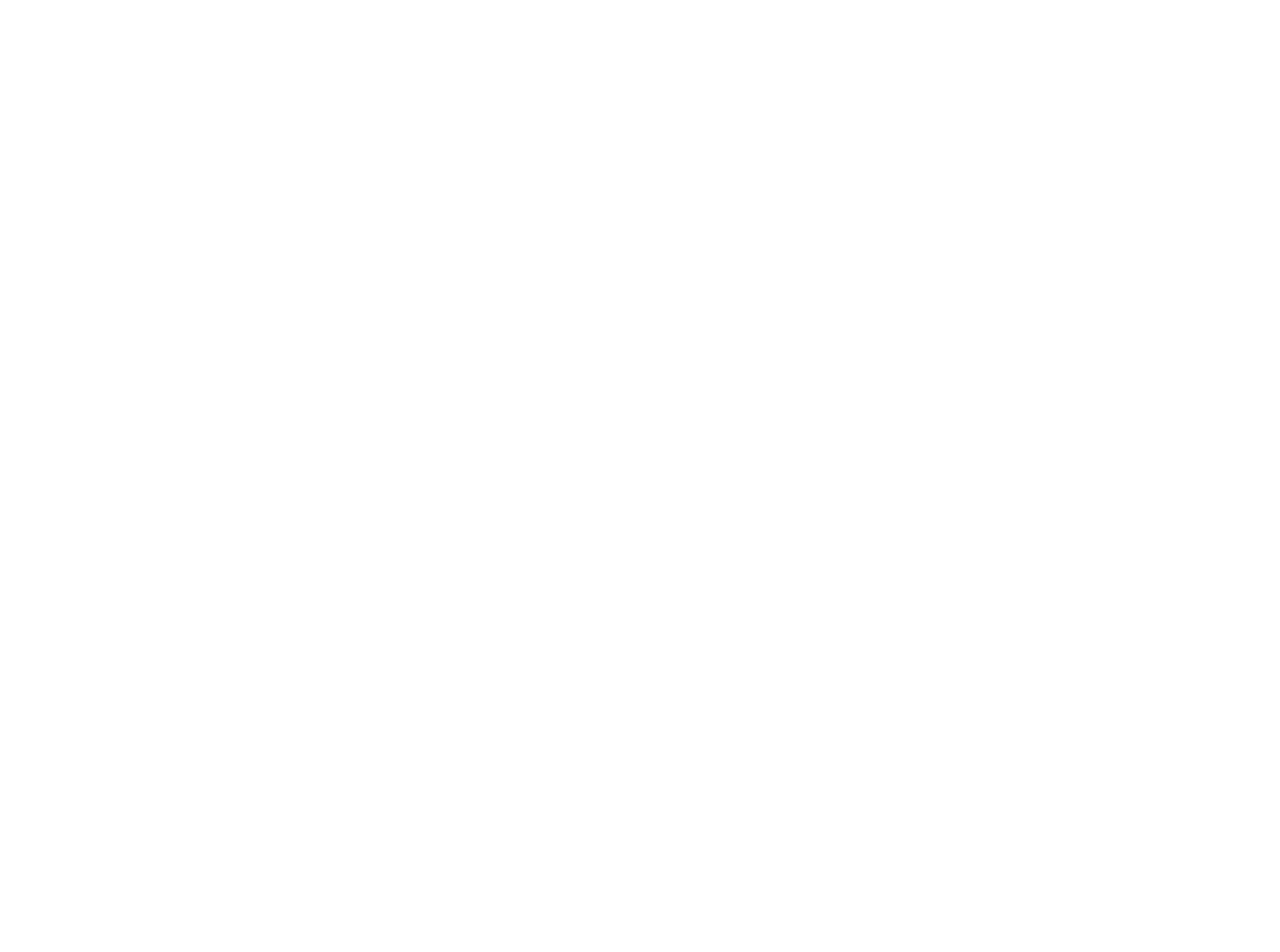
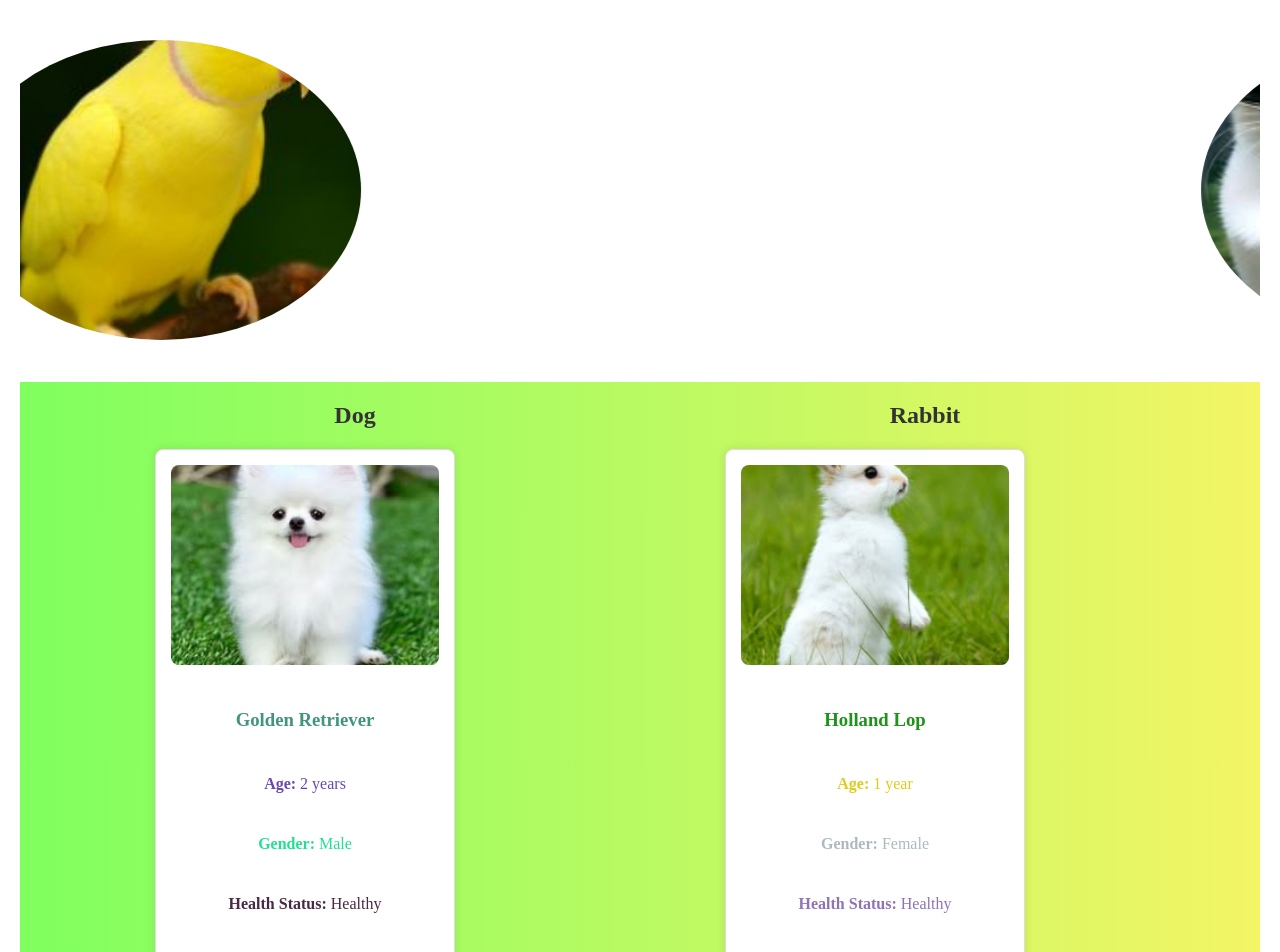
Before and after one commit to PRIYASAKI/Pet_Adaption_Web, a React (Vite) app in the folder client/: page /petall in a window 1280 px wide. Before the commit this address had no page. Shown: the top 952 px of the page. Before the commit the page ends 800 px from the top, so only its background shows below. Built offline with nearby package versions, Linux system fonts and the light colour scheme.

Commit message:
updated a lot

```diff
--- a/client/src/App.jsx
+++ b/client/src/App.jsx
@@ -11,8 +11,10 @@
 import PetCareTips from "./pages/PetCareTips";
 import Application from "./pages/Application";
 
+
 import "slick-carousel/slick/slick.css";
 import "slick-carousel/slick/slick-theme.css";
+import PetAll from "./pages/PetAll";
 
 
 
@@ -29,6 +31,8 @@
         <Route path="/contact" element={<Contact />} />
         <Route path="/login" element={<Login />} />
         <Route path="/signup" element={<Signup />} />
+        <Route path="/petall" element={<PetAll />} />
+
       </Routes>
     </Router>
   );
--- /dev/null
+++ b/client/src/pages/PetAll.jsx
@@ -0,0 +1,125 @@
+import React from "react";
+import { useNavigate, useParams } from "react-router-dom";
+import Slider from "react-slick";
+import dogImg1 from "../assets/dog1.jpg";
+import dogImg2 from "../assets/dog2.jpg";
+import dogImg3 from "../assets/dog3.jpg";
+import catImg1 from "../assets/cat2.jpg";
+import catImg2 from "../assets/cat3.jpg";
+import catImg3 from "../assets/cat4.jpg";
+import rabbitImg1 from "../assets/rab1.jpg";
+import rabbitImg2 from "../assets/rab2.jpg";
+import rabbitImg3 from "../assets/rab3.jpg";
+import parrotImg1 from "../assets/p1.jpg";
+import parrotImg2 from "../assets/p2.jpg";
+import parrotImg3 from "../assets/p3.jpg";
+
+const PetAll = () => {
+    const { petType } = useParams();
+    const navigate = useNavigate();
+
+    const handleSubmit = (event) => {
+        event.preventDefault();
+        navigate("/application");
+    };
+
+    const pets = [
+        {
+            type: "Dog",
+            backgroundClass: "dog-background",
+            breeds: [
+                { breed: "Golden Retriever", age: "2 years", gender: "Male", healthStatus: "Healthy", adoptionFee: "$150", img: dogImg1 },
+                { breed: "Labrador", age: "3 years", gender: "Female", healthStatus: "Healthy", adoptionFee: "$130", img: dogImg2 },
+                { breed: "German Shepherd", age: "4 years", gender: "Male", healthStatus: "Healthy", adoptionFee: "$180", img: dogImg3 }
+            ],
+            img: dogImg1
+        },
+        {
+            type: "Rabbit",
+            backgroundClass: "rabbit-background",
+            breeds: [
+                { breed: "Holland Lop", age: "1 year", gender: "Female", healthStatus: "Healthy", adoptionFee: "$90", img: rabbitImg1 },
+                { breed: "Netherland Dwarf", age: "2 years",gender: "Female", healthStatus: "Healthy", adoptionFee: "$90", img: rabbitImg2},
+        { breed: "Flemish Giant", age: "3 years", gender: "Male", healthStatus: "Healthy", adoptionFee: "$100", img: rabbitImg3 }
+      ],
+      img: rabbitImg1
+    },
+    {
+      type: "Parrot",
+      backgroundClass: "parrot-background", // Parrot background if needed
+      breeds: [
+        { breed: "Macaw", age: "1 year", gender: "Male", healthStatus: "Healthy", adoptionFee: "$100", img: parrotImg1 },
+        { breed: "Cockatiel", age: "2 years", gender: "Female", healthStatus: "Healthy", adoptionFee: "$110", img: parrotImg2 },
+        { breed: "African Grey", age: "3 years", gender: "Male", healthStatus: "Healthy", adoptionFee: "$120", img: parrotImg3 }
+      ],
+      img: parrotImg1
+    },
+    {
+      type: "Cat",
+      backgroundClass: "cat-background", // Background class for cat
+      breeds: [
+        { breed: "Persian Cat", age: "1 year", gender: "Female", healthStatus: "Healthy", adoptionFee: "$100", img: catImg1 },
+        { breed: "Siamese", age: "2 years", gender: "Male", healthStatus: "Healthy", adoptionFee: "$110", img: catImg2 },
+        { breed: "Maine Coon", age: "3 years", gender: "Male", healthStatus: "Healthy", adoptionFee: "$120", img: catImg3 }
+      ],
+      img: catImg2
+    }
+  ];
+
+  // Carousel settings
+  const settings = {
+    dots: false,
+    infinite: true,
+    speed: 500,
+    slidesToShow: 1,
+    slidesToScroll: 1,
+    autoplay: true,
+    autoplaySpeed: 2000,
+  };
+
+  return (
+    <div className={`pet-profile ${pets.find(pet => pet.type === petType)?.backgroundClass}`}>
+
+      <Slider {...settings}>
+        {pets.map((pet, index) => (
+          <div key={index} className="color">
+            <img src={pet.img} alt={pet.type} className="carousel-image" />
+          </div>
+        ))}
+      </Slider>
+      <br/>
+
+      <div className="breed-details">
+        {pets.map((pet, index) => (
+          <div key={index} className="pet-info">
+            <h2>{pet.type}</h2>
+            <div className="breeds-container">
+              {pet.breeds.map((breed, i) => (
+                <div key={i} className="breed-card">
+                  <img src={breed.img} alt={breed.breed} className="breed-image" />
+                  <h3 style={{ color: getRandomColor() }}>{breed.breed}</h3>
+                  <p style={{ color: getRandomColor() }}><strong>Age:</strong> {breed.age}</p>
+                  <p style={{ color: getRandomColor() }}><strong>Gender:</strong> {breed.gender}</p>
+                  <p style={{ color: getRandomColor() }}><strong>Health Status:</strong> {breed.healthStatus}</p>
+                  <p style={{ color: getRandomColor() }}><strong>Adoption Fee:</strong> {breed.adoptionFee}</p>
+                  <button className="adopt-btn" onClick={handleSubmit}>Adopt</button>
+                </div>
+              ))}
+            </div>
+          </div>
+        ))}
+      </div>
+    </div>
+  );
+
+  function getRandomColor() {
+    const letters = '0123456789ABCDEF';
+    let color = '#';
+    for (let i = 0; i < 6; i++) {
+      color += letters[Math.floor(Math.random() * 16)];
+    }
+    return color;
+  }
+};
+
+export default PetAll;
--- a/client/src/pages/PetList.jsx
+++ b/client/src/pages/PetList.jsx
@@ -43,7 +43,25 @@
       { breed: "African Grey", quote: "Intelligent and witty!" }
     ],
     img: parrotImg
-  }
+  },
+  {
+    type: "Dog",
+    breeds: [
+      { breed: "Golden Retriever", quote: "Loyalty in every paw!" },
+      { breed: "Labrador", quote: "Friendly and outgoing!" },
+      { breed: "German Shepherd", quote: "Courage and confidence!" }
+    ],
+    img: dogImg
+  },
+  {
+    type: "Cat",
+    breeds: [
+      { breed: "Persian Cat", quote: "Purr-fectly adorable!" },
+      { breed: "Siamese", quote: "Elegant and talkative!" },
+      { breed: "Maine Coon", quote: "Gentle giant!" }
+    ],
+    img: catImg
+  },
 ];
 
 const PetList = () => {
--- a/client/src/pages/PetProfile.jsx
+++ b/client/src/pages/PetProfile.jsx
@@ -13,53 +13,62 @@
 import parrotImg1 from "../assets/p1.jpg";
 import parrotImg2 from "../assets/p2.jpg";
 import parrotImg3 from "../assets/p3.jpg";
+import logo from '../assets/logo.jpg';
 
 const PetProfile = () => {
   const { petType } = useParams();
   const navigate = useNavigate();
 
+  const handleSubmit = (event) => {
+    event.preventDefault();
+    navigate("/application");
+  };
+
   const pets = [
     {
       type: "Dog",
-      backgroundClass: "dog-background", // Background class for dog
+      backgroundClass: "dog-background",
       breeds: [
         { breed: "Golden Retriever", age: "2 years", gender: "Male", healthStatus: "Healthy", adoptionFee: "$150", img: dogImg1 },
         { breed: "Labrador", age: "3 years", gender: "Female", healthStatus: "Healthy", adoptionFee: "$130", img: dogImg2 },
         { breed: "German Shepherd", age: "4 years", gender: "Male", healthStatus: "Healthy", adoptionFee: "$180", img: dogImg3 }
-      ],
-      img: dogImg1
+      ]
     },
     {
       type: "Rabbit",
-      backgroundClass: "rabbit-background", // Background class for rabbit
+      backgroundClass: "rabbit-background",
       breeds: [
         { breed: "Holland Lop", age: "1 year", gender: "Female", healthStatus: "Healthy", adoptionFee: "$90", img: rabbitImg1 },
         { breed: "Netherland Dwarf", age: "2 years", gender: "Male", healthStatus: "Healthy", adoptionFee: "$80", img: rabbitImg2 },
         { breed: "Flemish Giant", age: "3 years", gender: "Male", healthStatus: "Healthy", adoptionFee: "$100", img: rabbitImg3 }
-      ],
-      img: rabbitImg1
+      ]
     },
     {
       type: "Parrot",
-      backgroundClass: "parrot-background", // Parrot background if needed
+      backgroundClass: "parrot-background",
       breeds: [
         { breed: "Macaw", age: "1 year", gender: "Male", healthStatus: "Healthy", adoptionFee: "$100", img: parrotImg1 },
         { breed: "Cockatiel", age: "2 years", gender: "Female", healthStatus: "Healthy", adoptionFee: "$110", img: parrotImg2 },
         { breed: "African Grey", age: "3 years", gender: "Male", healthStatus: "Healthy", adoptionFee: "$120", img: parrotImg3 }
-      ],
-      img: parrotImg1
+      ]
     },
     {
       type: "Cat",
-      backgroundClass: "cat-background", // Background class for cat
+      backgroundClass: "cat-background",
       breeds: [
         { breed: "Persian Cat", age: "1 year", gender: "Female", healthStatus: "Healthy", adoptionFee: "$100", img: catImg1 },
         { breed: "Siamese", age: "2 years", gender: "Male", healthStatus: "Healthy", adoptionFee: "$110", img: catImg2 },
         { breed: "Maine Coon", age: "3 years", gender: "Male", healthStatus: "Healthy", adoptionFee: "$120", img: catImg3 }
-      ],
-      img: catImg2
+      ]
     }
   ];
+
+  // Find the selected pet type
+  const selectedPet = pets.find((pet) => pet.type.toLowerCase() === petType.toLowerCase());
+
+  if (!selectedPet) {
+    return <h2>Pet type not found</h2>;
+  }
 
   // Carousel settings
   const settings = {
@@ -69,51 +78,69 @@
     slidesToShow: 1,
     slidesToScroll: 1,
     autoplay: true,
-    autoplaySpeed: 2000,
+    autoplaySpeed: 2000
   };
 
   return (
-    <div className={`pet-profile ${pets.find(pet => pet.type === petType)?.backgroundClass}`}>
+    <div className={`pet-profile ${selectedPet.backgroundClass}`}>
+      {/* Navbar from HomePage */}
+      <header className="navbar">
+        <div className="logo-container">
+          <img src={logo} alt="Logo" className="logo" />
+        </div>
+        <h1>PET WORLD</h1>
+        <nav>
+          <ul className="nav-links">
+            <li><a href="/"><h3>HOME</h3></a></li>
+            <li><a href="/pets"><h3>PET LIST</h3></a></li>
+            <li><a href="/petscare"><h3>PET CARE TIPS</h3></a></li>
+            <li><a href="/application"><h3>FORM</h3></a></li>
+          </ul>
+        </nav>
+        <button className="login-btn" onClick={() => navigate("/login")}>LOGIN/SIGNUP</button>
+      </header>
+
       <Slider {...settings}>
-        {pets.map((pet, index) => (
+        {selectedPet.breeds.map((breed, index) => (
           <div key={index} className="color">
-            <img src={pet.img} alt={pet.type} className="carousel-image" />
+            <img src={breed.img} alt={selectedPet.type} className="carousel-image" />
           </div>
         ))}
       </Slider>
-      <br/>
+
+      <br />
 
       <div className="breed-details">
-        {pets.map((pet, index) => (
-          <div key={index} className="pet-info">
-            <h2>{pet.type}</h2>
+        <h2>{selectedPet.type}</h2>
         <div className="breeds-container">
-              {pet.breeds.map((breed, i) => (
+          {selectedPet.breeds.map((breed, i) => {
+            const color = getRandomColor(); // Generate color once per breed
+            return (
               <div key={i} className="breed-card">
                 <img src={breed.img} alt={breed.breed} className="breed-image" />
-                  <h3 style={{ color: getRandomColor() }}>{breed.breed}</h3>
-                  <p style={{ color: getRandomColor() }}><strong>Age:</strong> {breed.age}</p>
-                  <p style={{ color: getRandomColor() }}><strong>Gender:</strong> {breed.gender}</p>
-                  <p style={{ color: getRandomColor() }}><strong>Health Status:</strong> {breed.healthStatus}</p>
-                  <p style={{ color: getRandomColor() }}><strong>Adoption Fee:</strong> {breed.adoptionFee}</p>
-                  <button className="adopt-btn">Adopt</button>
+                <h3 style={{ color }}>{breed.breed}</h3>
+                <p style={{ color }}><strong>Age:</strong> {breed.age}</p>
+                <p style={{ color }}><strong>Gender:</strong> {breed.gender}</p>
+                <p style={{ color }}><strong>Health Status:</strong> {breed.healthStatus}</p>
+                <p style={{ color }}><strong>Adoption Fee:</strong> {breed.adoptionFee}</p>
+                <button className="adopt-btn" onClick={handleSubmit}>Adopt</button>
               </div>
-              ))}
+            );
+          })}
         </div>
-          </div>
-        ))}
       </div>
     </div>
   );
+};
 
+// Generate a random color
 function getRandomColor() {
-    const letters = '0123456789ABCDEF';
-    let color = '#';
+  const letters = "0123456789ABCDEF";
+  let color = "#";
   for (let i = 0; i < 6; i++) {
     color += letters[Math.floor(Math.random() * 16)];
   }
   return color;
 }
-};
 
 export default PetProfile;
--- a/client/src/pages/styles.css
+++ b/client/src/pages/styles.css
@@ -355,7 +355,7 @@
 .pet-card {
   width: 350px;
   padding: 15px;
-  background: #96669e;
+  background: #bd24d7;
   border-radius: 20px;
   text-align: center;
   box-shadow: 0 4px 8px rgba(0, 0, 0, 0.1);
@@ -377,12 +377,14 @@
 }
 
 .breed-box {
-  background: #c59db1;
+  background: #cb82c0;
   padding: 10px;
   border-radius: 5px;
+  margin-left: 30px;
   width: 80%;
   text-align: center;
   box-shadow: 0 2px 4px rgba(0, 0, 0, 0.1);
+  gap:10px;
 }
 
 .breed {
@@ -432,7 +434,7 @@
   display: flex;
   flex-wrap: wrap;
   justify-content: center; /* Center all breed details */
-  gap: 20px; /* Uniform gap between breed details */
+  gap: 10px; /* Uniform gap between breed details */
   margin-top: 20px;
   background: linear-gradient(to right, #7fff5f, #f3f565); /* Double color background */
 }
@@ -443,7 +445,7 @@
   flex-wrap: wrap; /* Allow wrapping */
   justify-content: space-between; /* Evenly space out items */
   align-items: flex-start; /* Align items at the top */
-  gap: 20px; /* Uniform gap between breed cards */
+  gap: 10px; /* Uniform gap between breed cards */
   width: 100%; /* Ensure it uses full width */
   box-sizing: border-box; /* Ensure padding does not affect the width */
 }
@@ -451,19 +453,21 @@
 /* Breed Card */
 .breed-card {
   flex: 1 1 300px; /* Allow cards to take 300px of the available space */
-  width: 300px; /* Ensure uniform width */
-  min-width: 300px; /* Ensure a minimum width for each card */
+  width: 100px; /* Ensure uniform width */
+  min-width: 100px; /* Ensure a minimum width for each card */
   max-width: 300px; /* Set a max width to maintain consistency */
   text-align: center;
   border: 1px solid #ddd;
-  padding: 20px;
+  padding: 15px;
   border-radius: 8px;
   box-shadow: 0 0 10px rgba(0, 0, 0, 0.1);
   background-color: white;
   display: flex;
   flex-direction: column;
   align-items: center;
-  box-sizing: border-box; /* Ensure padding does not affect the width */
+  box-sizing: border-box;
+  margin-left: 80px; /* Ensure padding does not affect the width */
+  gap: 10px;
 }
 
 /* Image inside Breed Card */
@@ -489,18 +493,27 @@
 .adopt-btn:hover {
   background-color: #218838;
 }
-/* For carousel image */
+/* For carousel images */
 .carousel-image {
-  max-width: 70%; /* Adjust the max width to reduce the size */
-  display: block; /* Center the image */
-  margin: 0 auto;
+  width: 80%; /* Take full width of the container */
+  max-width: 400px; /* Set a max width to maintain consistency */
+  height: 300px; /* Set a fixed height for uniformity */
+  object-fit: cover; /* Ensure the image covers the entire space */
+  display: block; /* Prevent inline spacing issues */
+  margin: 0 auto; /* Center the image */
+  border-radius: 10px;
+  border-radius: 50%;
+  margin-top: 20px; /* Optional: rounded corners */
 }
+
 
 /* For breed images to be the same size */
 .breed-image {
   width: 100%; /* Ensure breed images fill their container */
   height: 200px; /* Set a fixed height for uniformity */
   object-fit: cover; /* Ensure the image covers the area */
+  gap: 80px;
+  justify-content: space-between;
 }
 
 /* Styling for Pets' Background */
@@ -520,4 +533,85 @@
   background-color: lightpink;
 }
 
+
+
+
 /* Different colors for each breed box */
+
+
+/* Full-page background image */
+.application-container {
+  position: relative;
+  width: 100%;
+  height: 100vh;
+  background: url("../assets/bg.avif") no-repeat center center/cover;
+  display: flex;
+  justify-content: center;
+  align-items: center;
+}
+
+/* Dark overlay for readability */
+.overlay {
+  position: absolute;
+  width: 100%;
+  height: 100vh;
+  background: rgba(0, 0, 0, 0.5);
+}
+
+/* Form Styling */
+.form-box {
+  position: relative;
+  background: rgba(255, 255, 255, 0.9);
+  padding: 20px;
+  border-radius: 10px;
+  box-shadow: 0px 4px 10px rgba(0, 0, 0, 0.2);
+  width: 350px;
+  z-index: 1;
+}
+
+h2 {
+  text-align: center;
+  color: #333;
+}
+
+form {
+  display: flex;
+  flex-direction: column;
+}
+
+label {
+  margin-top: 10px;
+  font-weight: bold;
+}
+
+input {
+  padding: 8px;
+  margin-top: 5px;
+  border: 1px solid #ccc;
+  border-radius: 5px;
+}
+
+.checkbox-container {
+  display: flex;
+  align-items: center;
+  margin-top: 10px;
+}
+
+.checkbox-container input {
+  margin-right: 5px;
+}
+
+button {
+  margin-top: 15px;
+  padding: 10px;
+  background: #ff6600;
+  color: white;
+  border: none;
+  border-radius: 5px;
+  cursor: pointer;
+  font-size: 16px;
+}
+
+button:hover {
+  background: #cc5200;
+}
```
Also changed, not shown: client/src/components/Navbar.jsx (+8 -1 lines), client/src/pages/Application.jsx (+30 -55 lines), client/src/pages/Home.jsx (+14 -5 lines), client/src/assets/cat2.jpg. Lines whose indentation alone changed are shown as unchanged.
